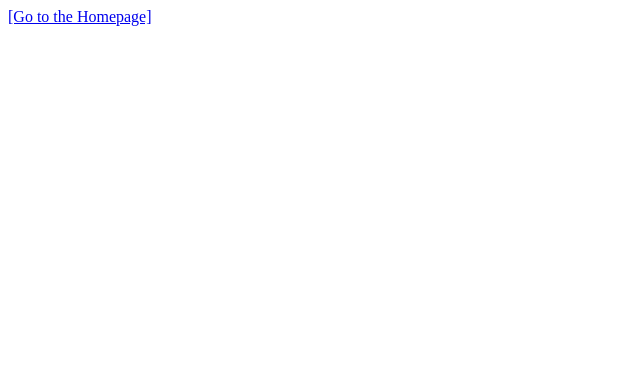
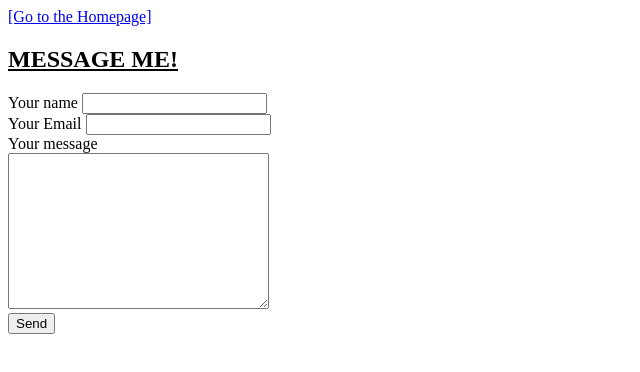
Before and after one commit to sumant-kalra/CV, a plain HTML site: page emailMe.html in a window 1280 px wide. Shown: the whole page, without its empty margins (0-640 px from the left). Drawn offline with Linux system fonts and the light colour scheme.

Commit message:
chg: dev: emailto added

```diff
--- a/emailMe.html
+++ b/emailMe.html
@@ -7,5 +7,21 @@
   <body>
     <a href="index.html">[Go to the Homepage]</a>
 
+    <h2> <u>MESSAGE ME!</u> </h2>
+    <form enctype="text/plain" class="" action="mailto:sumantkalra@outlook.com" method="post">
+      <label for="name">Your name</label>
+      <input type="text" name="name" value="">
+      <br>
+      <label for="email">Your Email</label>
+      <input type="email" name="email" value="">
+      <br>
+      <label for="message">Your message</label>
+      <br>
+      <textarea name="message" rows="10" cols="30"></textarea>
+      <br>
+      <input type="submit" name="submit" value="Send">
+
+    </form>
+
   </body>
 </html>
```
